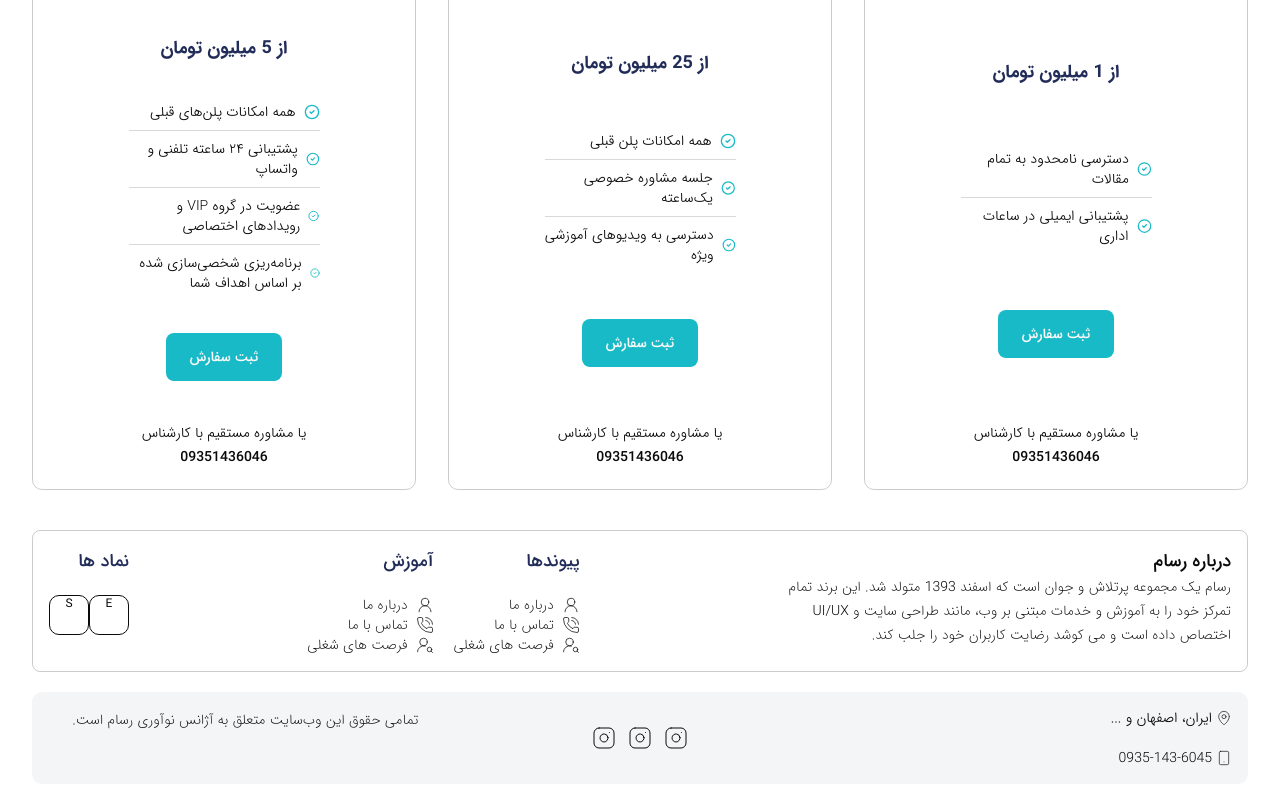
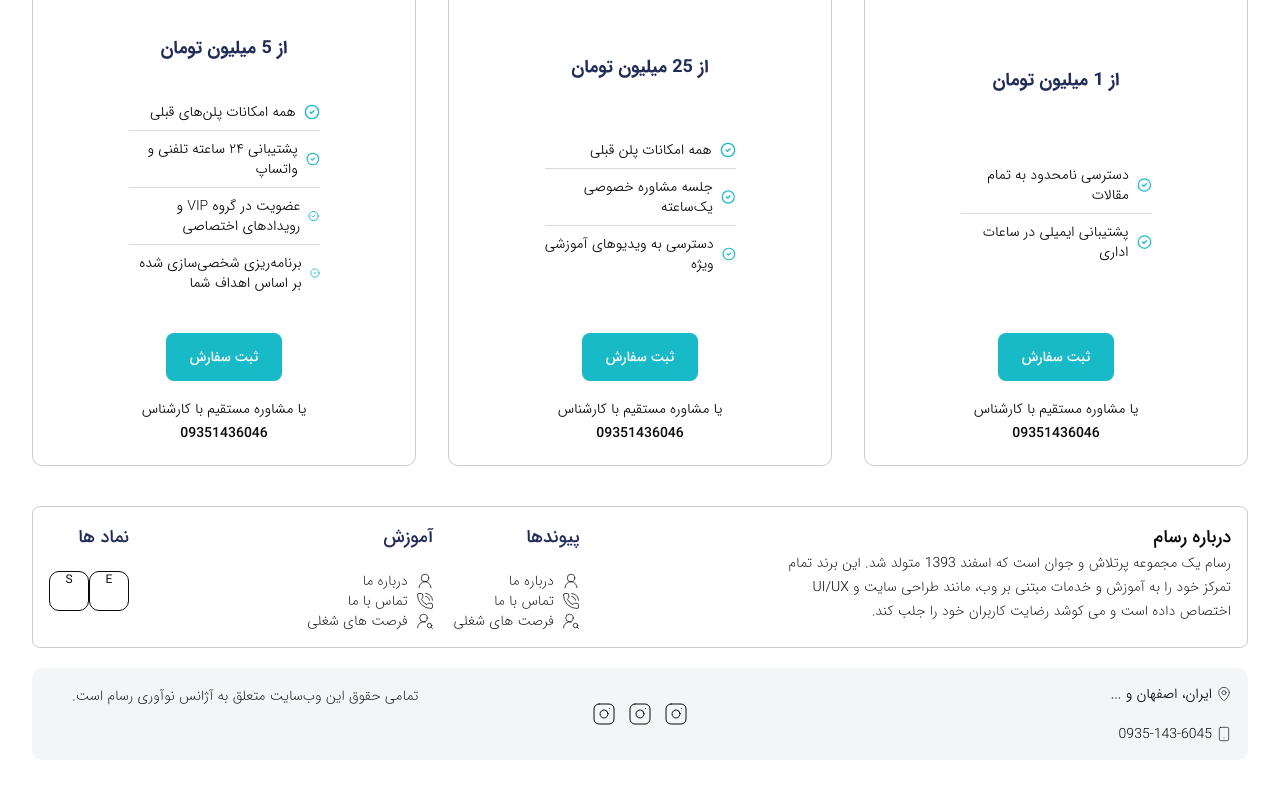
Before and after one commit to ItsEhsanMM/rasam, a Next.js app: page / in a window 1280 px wide. Shown: the part 2603-3403 px from the top of the page. After the commit the page ends 3379 px from the top, so only its background shows below. Built offline with nearby package versions, Linux system fonts and the light colour scheme.

Commit message:
style<PlanBoxes>:fix button alignment

```diff
--- a/components/Plans/PlanBoxes.tsx
+++ b/components/Plans/PlanBoxes.tsx
@@ -51,6 +51,7 @@ const PlanBoxes: React.FC<PlansBoxProps> = ({ data }) => {
               </div>
             ))}
           </div>
+          <div className="space-y-4">
             <div className="w-full text-center">
               <Button className="p-6">ثبت سفارش</Button>
             </div>
@@ -61,6 +62,7 @@ const PlanBoxes: React.FC<PlansBoxProps> = ({ data }) => {
               </Link>
             </div>
           </div>
+        </div>
       ))}
     </>
   );
```
Lines whose indentation alone changed are shown as unchanged.
